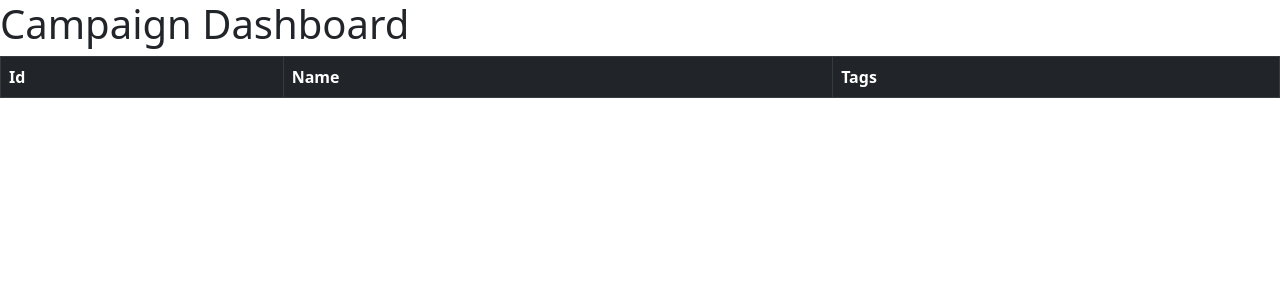
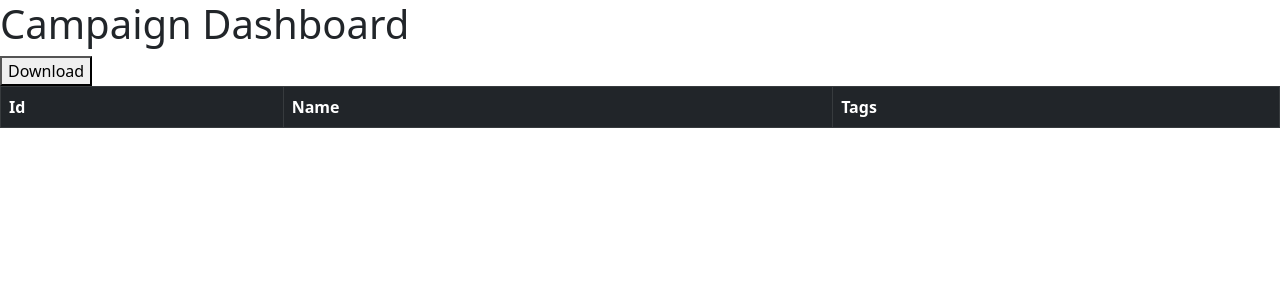
Before and after one commit to jonathanlao/growth_project, a Flask app: page / in a window 1280 px wide. Shown: the top 300 px of the page. Run offline with Flask 2, Linux system fonts and the light colour scheme; data that the repository does not hold is empty; some libraries are stand-ins or nearby versions.

Commit message:
Add download button

```diff
--- a/app/routes.py
+++ b/app/routes.py
@@ -1,4 +1,4 @@
-from flask import render_template
+from flask import render_template, Response
 from app import app
 from datetime import datetime
 import requests
@@ -7,9 +7,7 @@ URL = 'https://rest.iad-01.braze.com/'
 API_KEY = '63462b71-be35-4dc6-a15c-8b9374cc3ba2'
 HEADER = {"Authorization": "Bearer " + API_KEY}
 
-@app.route('/')
-@app.route('/index')
-def index():
+def get_campaign_list():
     campaign_list_uri = '/campaigns/list'
     params = {
         'page': 0,
@@ -19,7 +17,13 @@ def index():
     }
     res = requests.get(URL + campaign_list_uri, headers=HEADER, params=params)
     campaigns = res.json()['campaigns']
+    return campaigns
 
+@app.route('/')
+@app.route('/index')
+def index():
+    campaigns = get_campaign_list()
+    print(campaigns)
     # Mock Data
     # [
     #     {'id': 1, 'name': 'Campaign 1', 'tags': ['marketing', 'promotional']},
@@ -50,3 +54,20 @@ def campaign(id):
     print(details)
 
     return render_template('campaign.html', details=details, analytics=analytics)
+
+@app.route('/download', methods=['GET'])
+def download():
+    campaigns = get_campaign_list()
+    csv = ''
+    for campaign in campaigns:
+        id = campaign['id']
+        name = campaign['name']
+        if not name:
+            name = ''
+        csv = csv + ','.join([id, name] + campaign['tags']) + '\n'
+
+    return Response(
+        csv,
+        mimetype="text/csv",
+        headers={"Content-disposition":"attachment; filename=campaigns.csv"}
+    )
--- a/app/templates/base.html
+++ b/app/templates/base.html
@@ -14,10 +14,16 @@
             let campaign_id = $(this).closest("tr")
                        .find(".campaign_id")
                        .text();
-
-            location.href = 'campaign/' + campaign_id
+            if (campaign_id) {
+                location.href = 'campaign/' + campaign_id
+            }
           });
         });
+
+        function download() {
+            location.href = 'download'
+        }
+
       </script>
 
       <style>
--- a/app/templates/index.html
+++ b/app/templates/index.html
@@ -2,6 +2,7 @@
 
 {% block content %}
   <h1>Campaign Dashboard</h1>
+  <button onclick="download()">Download</button>
   <table class="table table-striped table-bordered table-hover">
     <thead class="table-dark">
       <tr>
```
